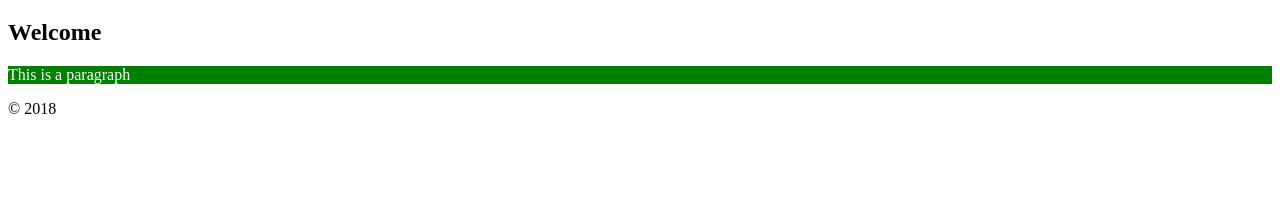
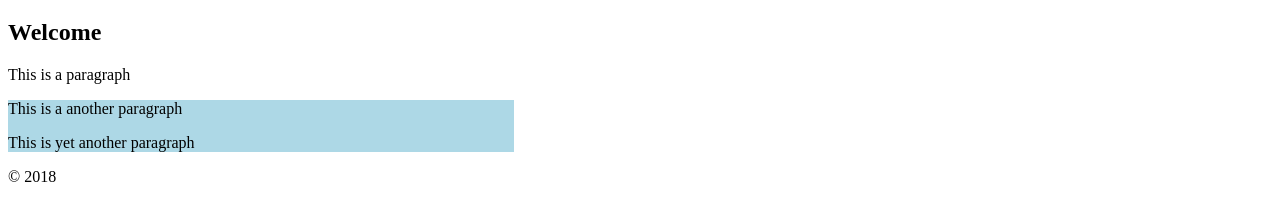
Before and after one commit to robert-garcia/hello-world, a plain HTML site: page index.html in a window 1280 px wide. Shown: the part 61-282 px from the top of the page. Drawn offline with Linux system fonts and the light colour scheme.

Commit message:
added class box

```diff
--- a/index.html
+++ b/index.html
@@ -13,7 +13,12 @@
     </header>
     <main>
       <h2>Welcome</h2>
-      <p class="color-green">This is a paragraph</p>
+      <p class="colr-green">This is a paragraph</p>
+      <div class="box">
+        <p>This is a another paragraph</p>
+
+        <p>This is yet another paragraph</p>
+      </div>
     </main>
     <footer>
       <p>&copy; 2018</p>
--- a/main.css
+++ b/main.css
@@ -2,3 +2,8 @@
   background-color: green;
   color: white;
 }
+
+.box {
+  width: 40%;
+  background-color: lightblue;
+}
```
